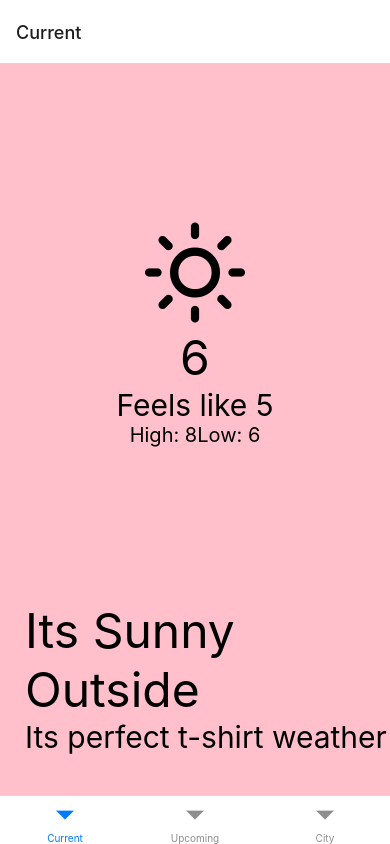
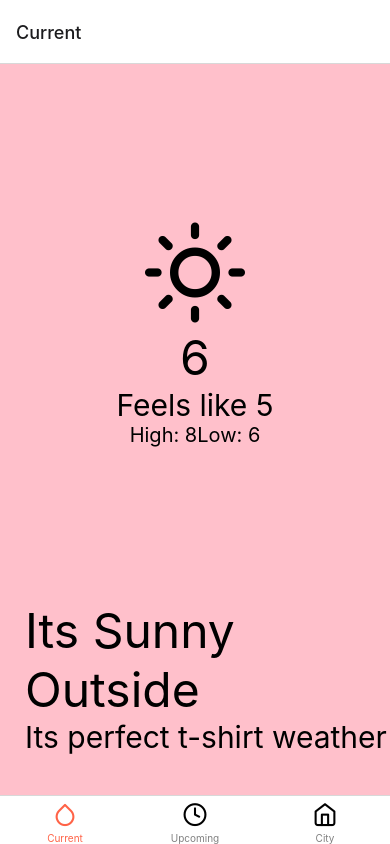
Before and after one commit to jarrettwbishop/WeatherApp, a React Native app: screen / in a window 390 px wide. Built offline with nearby package versions, Linux system fonts and the light colour scheme.

Commit message:
Create custom tabs for each screen

```diff
--- a/App.js
+++ b/App.js
@@ -4,16 +4,47 @@
 import City from './src/screens/City'
 import { NavigationContainer } from '@react-navigation/native'
 import { createBottomTabNavigator } from '@react-navigation/bottom-tabs'
+import { Feather } from '@expo/vector-icons'
 
 const Tab = createBottomTabNavigator()
 
 const App = () => {
   return (
     <NavigationContainer>
-      <Tab.Navigator>
-        <Tab.Screen name={'Current'} component={CurrentWeather} />
-        <Tab.Screen name={'Upcoming'} component={UpcomingWeather} />
-        <Tab.Screen name={'City'} component={City} />
+      <Tab.Navigator
+        screenOptions={{
+          tabBarActiveTintColor: 'tomato',
+          tabBarInactiveTintColor: 'grey'
+        }}
+      >
+        <Tab.Screen name={'Current'} component={CurrentWeather} options={{
+          tabBarIcon: ({ focused }) => (
+            <Feather
+              name={'droplet'}
+              size={25}
+              color={focused ? 'tomato' : 'black'}
+            />
+          )
+        }} />
+        <Tab.Screen name={'Upcoming'} component={UpcomingWeather} options={{
+          tabBarIcon: ({ focused }) => (
+            <Feather
+              name={'clock'}
+              size={25}
+              color={focused ? 'tomato' : 'black'}
+            />
+          )
+        }} />
+        <Tab.Screen name={'City'} component={City} options={{
+          tabBarIcon: ({ focused }) => (
+            <Feather
+              name={'home'}
+              size={25}
+              color={focused ? 'tomato' : 'black'}
+            />
+          )
+        }} />
+
       </Tab.Navigator>
     </NavigationContainer>
   )
```
